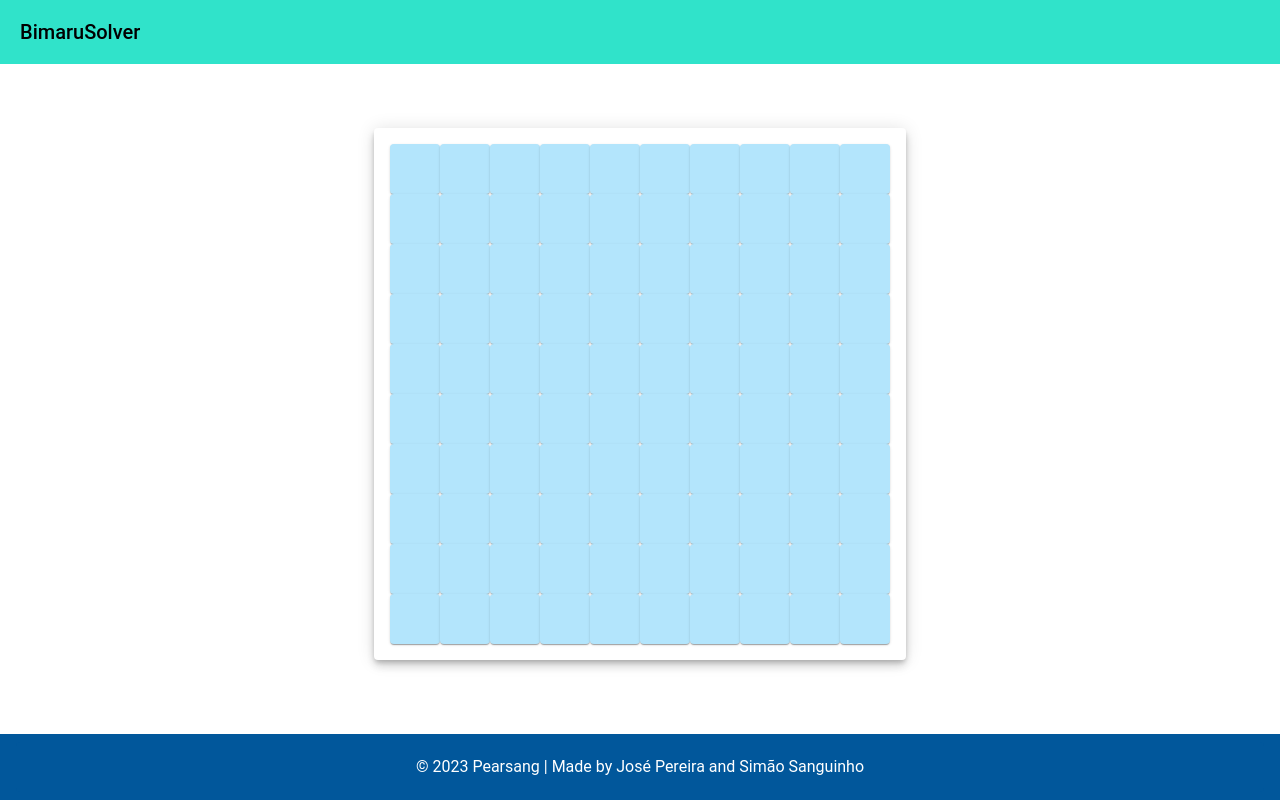
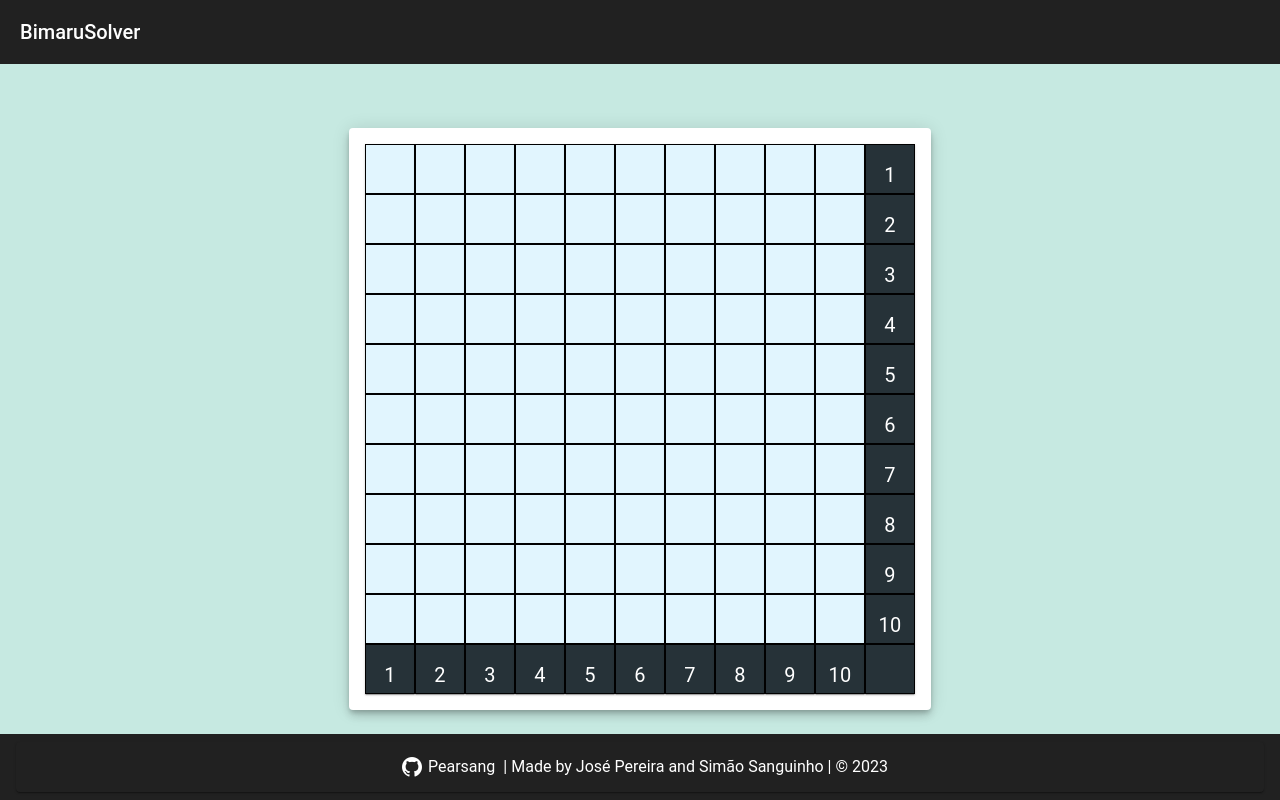
Before and after one commit to pearsang/BimaruSolver, a Vue app in the folder BimaruSolver/: page / in a window 1280 px wide. Built offline with nearby package versions, Linux system fonts and the light colour scheme.

Commit message:
Restyle board and footer

```diff
--- a/BimaruSolver/package.json
+++ b/BimaruSolver/package.json
@@ -8,10 +8,12 @@
     "preview": "vite preview"
   },
   "dependencies": {
+    "material-design-icons-iconfont": "^6.7.0",
     "vue": "^3.3.2",
     "vuetify": "^3.3.1"
   },
   "devDependencies": {
+    "@mdi/font": "^7.2.96",
     "@vitejs/plugin-vue": "^4.2.3",
     "vite": "^4.3.5"
   }
--- a/BimaruSolver/src/App.vue
+++ b/BimaruSolver/src/App.vue
@@ -1,5 +1,5 @@
 <template>
-  <v-app>
+  <v-app id="app">
 
     <TopBar />
     <Board />
@@ -17,9 +17,11 @@ import FooterBar from './components/FooterBar.vue';
 <style>
 #app {
   text-align: center;
+  background-color: rgb(198, 233, 225);
 }
 
-body {
-  background-color: rgb(228, 249, 245);
-}
+ a, a:hover, a:focus, a:active {
+      text-decoration: none;
+      color: inherit;
+ }
 </style>
--- a/BimaruSolver/src/components/Board.vue
+++ b/BimaruSolver/src/components/Board.vue
@@ -1,9 +1,28 @@
 <template>
   <v-card class="elevation-6 mx-auto mt-16">
     <v-container>
-      <v-row v-for="n in 10" :key="n" class="pa-0 ma-0">
-        <v-col v-for="n in 10" :key="n" class="pa-0 ma-0">
-          <v-card width="50px" height="50px" color="light-blue-lighten-4" class="pa-0 ma-0">
+      <v-row v-for="row in 11" :key="row" class="pa-0 ma-0">
+        <v-col v-for="col in 11" :key="col" class="pa-0 ma-0" board>
+          <v-card
+            width="50px"
+            height="50px"
+            class="pa-0 ma-0 rounded-0"
+            :color="
+              row === 11 || col === 11
+                ? 'blue-grey-darken-4'
+                : 'light-blue-lighten-5'
+            "
+            style="border: 1px solid black"
+          >
+            <v-card-text class="px-0" style="font-size: 20px">
+              {{
+                row === 11 && col !== 11
+                  ? col
+                  : col === 11 && row !== 11
+                  ? row
+                  : ""
+              }}
+            </v-card-text>
           </v-card>
         </v-col>
       </v-row>
--- a/BimaruSolver/src/components/FooterBar.vue
+++ b/BimaruSolver/src/components/FooterBar.vue
@@ -1,19 +1,15 @@
 <template>
-    <v-footer
-    app="true"
-    color="light-blue-darken-4"
+  <v-footer app="true" color="grey-darken-4">
+    <v-card
+      width="100%"
+      height="50px"
+      class="d-flex align-center justify-center mb-0 pb-0"
+      color="grey-darken-4"
     >
-      <v-card
-        flat
-        width="100%"
-        height="50px"
-        class="d-flex align-center justify-center mb-0 pb-0 "
-        color="light-blue-darken-4"
-      >
-        &copy; 2023 Pearsang | Made by José Pereira and Simão Sanguinho
-      </v-card>
-    </v-footer>
+      <a href="" class="mx-2"> <v-icon icon="mdi-github"></v-icon> Pearsang</a>
+      | Made by José Pereira and Simão Sanguinho | &copy; 2023
+    </v-card>
+  </v-footer>
 </template>
 
-<script setup>
-</script>
+<script setup></script>
--- a/BimaruSolver/src/components/TopBar.vue
+++ b/BimaruSolver/src/components/TopBar.vue
@@ -4,7 +4,7 @@
       max-width="448"
     >
         <v-app-bar
-          color="rgb(48, 227, 202)"
+          color="grey-darken-4"
           class="mx-auto"
           elevation="0"
         >
--- a/BimaruSolver/src/main.js
+++ b/BimaruSolver/src/main.js
@@ -8,10 +8,19 @@ import "vuetify/styles";
 import { createVuetify } from "vuetify";
 import * as components from "vuetify/components";
 import * as directives from "vuetify/directives";
+import { aliases, mdi } from "vuetify/iconsets/mdi-svg";
+import "@mdi/font/css/materialdesignicons.css";
 
 const vuetify = createVuetify({
   components,
   directives,
+  icons: {
+    iconfont: "mdiSvg",
+    values: {
+      mdi,
+    },
+  },
+
 });
 
 createApp(App).use(vuetify).mount("#app");
```
Also changed, not shown: 1 other file (tests, documents, lock files or other folders).
